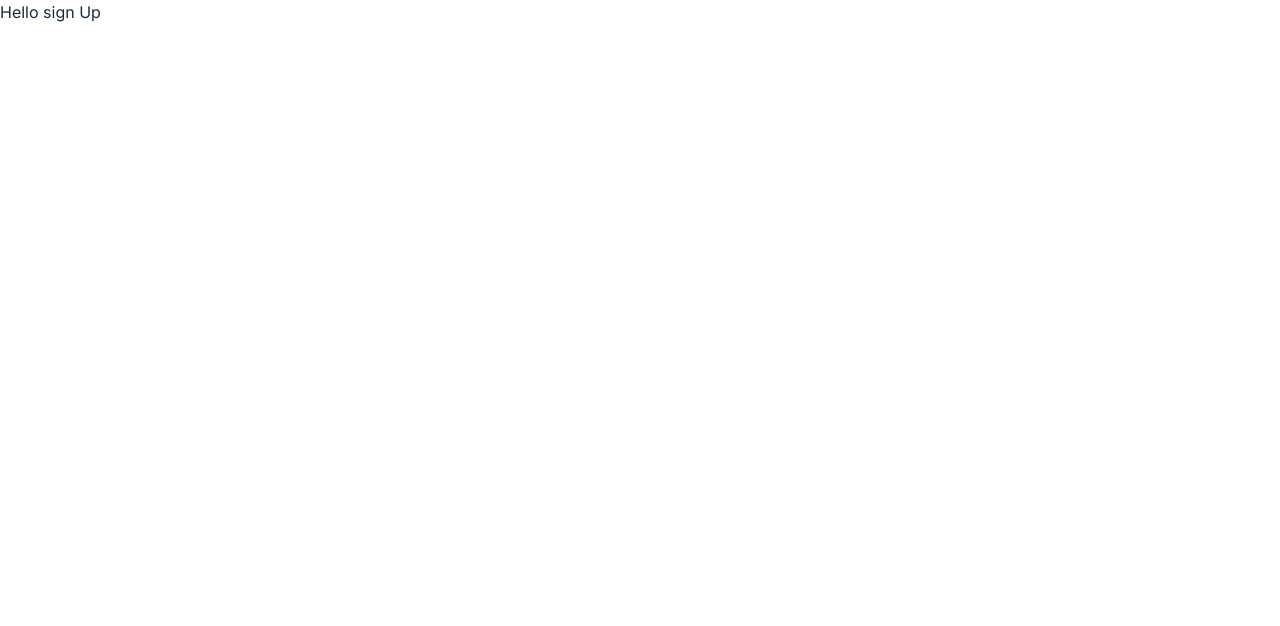
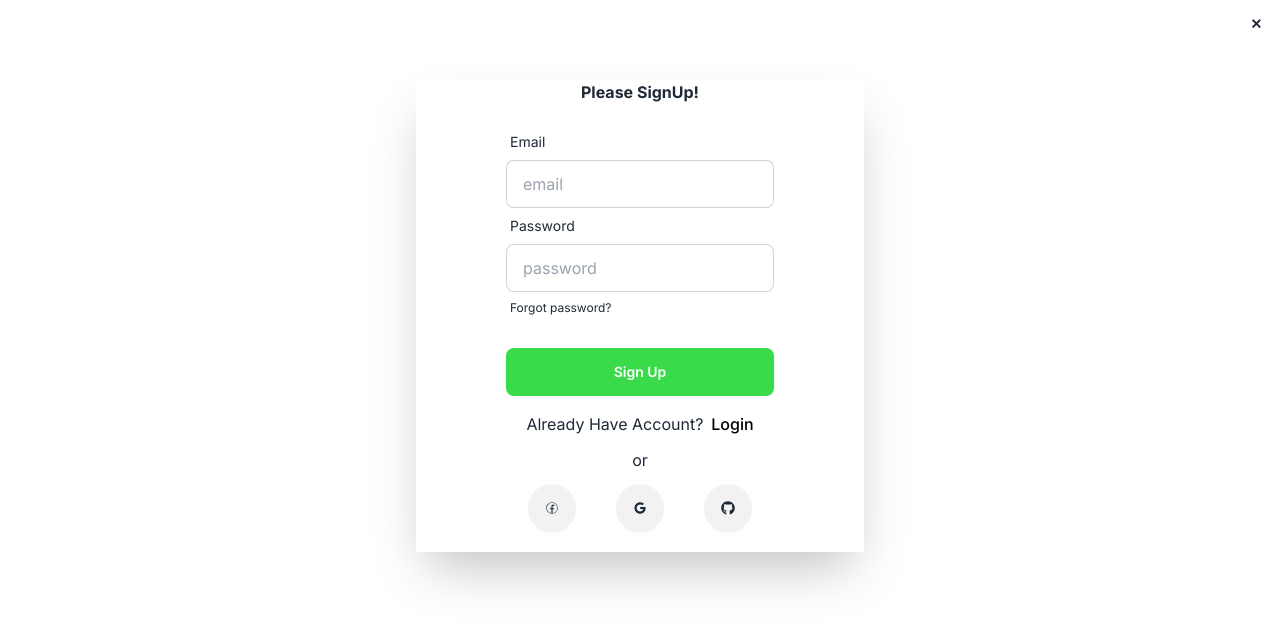
Before and after one commit to shahariarshan/foodie-client, a React (Vite) app: page /signUp in a window 1280 px wide. Shown: the top 626 px of the page. Built offline with nearby package versions, Linux system fonts and the light colour scheme.

Commit message:
sign up page

```diff
--- a/src/pages/SignUp.jsx
+++ b/src/pages/SignUp.jsx
@@ -1,9 +1,74 @@
 
 
+import { CiFacebook } from "react-icons/ci";
+import { IoLogoGoogle } from "react-icons/io";
+import { FaGithub } from "react-icons/fa";
+import { useForm } from "react-hook-form";
+import Modal from "../components/Modal";
+import { Link } from "react-router-dom";
 const SignUp = () => {
+    const {
+        register,
+        handleSubmit,
+    } = useForm()
+    const onSubmit = (data) => console.log(data)
     return (
-        <div>
-            Hello sign Up
+        <div className="max-w-md bg-white  shadow-2xl w-full mx-auto flex justify-center  items-center my-20">
+            <div>
+                <form onSubmit={handleSubmit(onSubmit)}>
+                    <h2 className="font-bold text-center mb-5">Please SignUp!</h2>
+
+                    {/* email  */}
+                    <div className="form-control">
+                        <label className="label">
+                            <span className="label-text">Email</span>
+                        </label>
+                        <input type="email"
+                            placeholder="email"
+                            className="input input-bordered"
+                            required
+                            {...register("email")} />
+                    </div>
+
+                    {/* password  */}
+                    <div className="form-control">
+                        <label className="label">
+                            <span className="label-text">Password</span>
+                        </label>
+                        <input type="password"
+                            placeholder="password"
+                            className="input input-bordered"
+                            required
+                            {...register("password")} />
+                        <label className="label">
+                            <a href="#" className="label-text-alt link link-hover">Forgot password?</a>
+                        </label>
+                    </div>
+                    <div className="form-control mt-6">
+                        <input type="submit" value='Sign Up' className="btn border-none text-white bg-green" />
+
+                    </div>
+                    <div className="mx-auto text-center mt-4">Already Have Account?
+                        <button className="text-black  font-medium pl-2" onClick={() => document.getElementById('my_modal_3').showModal()}>Login</button>
+                        <dialog id="my_modal_3" className="modal">
+                            <div className="modal-box">
+                                <Modal />
+                            </div>
+                        </dialog>
+                    </div>
+                    <Link to='/' className="btn btn-sm btn-circle btn-ghost absolute right-2 top-2">✕</Link>
+                </form>
+                <div className="space-y-3">
+                    <div><h1 className="mx-auto mt-3 text-center">or</h1></div>
+                    <div className="flex justify-center gap-10 pb-5">
+                        <button className="btn btn-circle hover:bg-green hover:text-white"> <CiFacebook /></button>
+                        <button className="btn btn-circle hover:bg-green hover:text-white"> <IoLogoGoogle /></button>
+                        <button className="btn btn-circle hover:bg-green hover:text-white"><FaGithub /></button>
+                    </div>
+                </div>
+
+            </div>
+
         </div>
     );
 };
```
